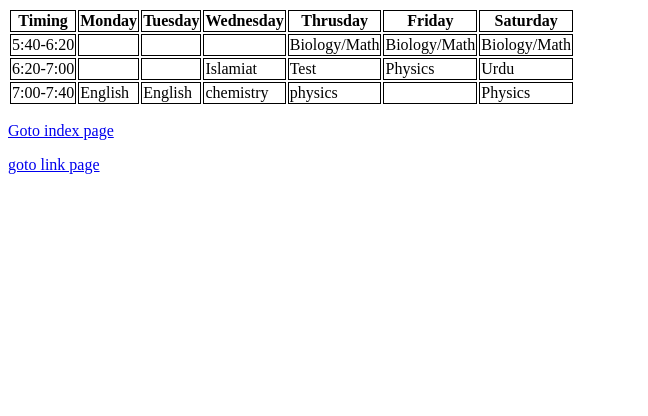
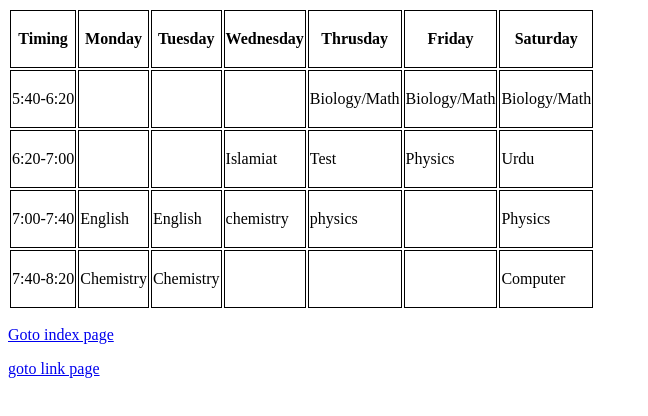
Before and after one commit to maaz-anwer/maaz-website, a plain HTML site: page Tables.html in a window 1280 px wide. Shown: the whole page, without its empty margins (0-648 px from the left). Drawn offline with Linux system fonts and the light colour scheme.

Commit message:
New Repository

```diff
--- a/Tables.html
+++ b/Tables.html
@@ -3,7 +3,7 @@
 <head>
     <meta charset="UTF-8">
     <meta name="viewport" content="width=device-width, initial-scale=1.0">
-    <title>Tables</title>
+    <title>Table</title>
 </head>
 <body>
     <table>
@@ -13,40 +13,49 @@
             }
         </style>
         <tr>
-            <th>Timing</th>
-            <th>Monday</th>
-            <th>Tuesday</th>
-            <th>Wednesday</th>
-            <th>Thrusday</th>
-            <th>Friday</th>
-            <th>Saturday</th>
+            <th><br>Timing<br><br></th>
+            <th><br>Monday<br><br></th>
+            <th><br>Tuesday<br><br></th>
+            <th><br>Wednesday<br><br></th>
+            <th><br>Thrusday<br><br></th>
+            <th><br>Friday<br><br></th>
+            <th><br>Saturday<br><br></th>
         </tr>
         <tr>
-            <td>5:40-6:20</td>
+            <td><br>5:40-6:20<br><br></td>
             <td></td>
             <td></td>
             <td></td>
-            <td>Biology/Math</td>
-            <td>Biology/Math</td>
-            <td>Biology/Math</td>
+            <td><br>Biology/Math<br><br></td>
+            <td><br>Biology/Math<br><br></td>
+            <td><br>Biology/Math<br><br></td>
         </tr>
         <tr>
-            <td>6:20-7:00</td>
+            <td><br>6:20-7:00<br><br></td>
             <td></td>
             <td></td>
-            <td>Islamiat</td>
-            <td>Test</td>
-            <td>Physics</td>
-            <td>Urdu</td>
+            <td><br>Islamiat<br><br></td>
+            <td><br>Test<br><br></td>
+            <td><br>Physics<br><br></td>
+            <td><br>Urdu<br><br></td>
         </tr>
         <tr>
-            <td>7:00-7:40</td>
-            <td>English</td>
-            <td>English</td>
-            <td>chemistry</td>
-            <td>physics</td>
+            <td><br>7:00-7:40 <br><br></td>
+            <td><br>  English <br><br></td>
+            <td><br>  English <br><br></td>
+            <td><br>chemistry <br><br></td>
+            <td><br>physics <br><br></td>
             <td></td>
-            <td>Physics</td>
+            <td><br>Physics <br><br></td>
+        </tr>
+        <tr>
+            <td><br>7:40-8:20<br><br></td>
+            <td><br>Chemistry<br><br></td>
+            <td><br>Chemistry<br><br></td>
+            <td></td>
+            <td></td>
+            <td></td>
+            <td><br>Computer<br><br></td>
         </tr>
     </table>
    <p><a href=" index.html" target="_ blank">Goto index page</a></p>
```
